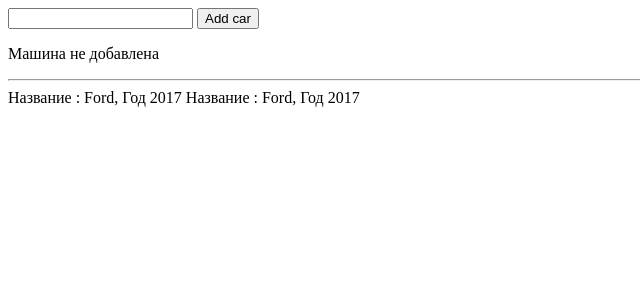
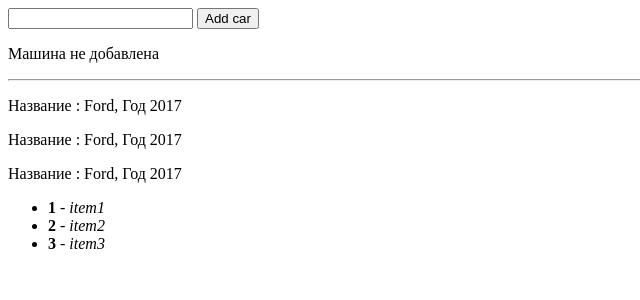
Before and after one commit to andreiHi/study_angular, an Angular app: page / in a window 1280 px wide. Shown: the top 300 px of the page, without its empty margins (0-640 px from the left). Built offline with nearby package versions, Linux system fonts and the light colour scheme.

Commit message:
Директива ngFor

```diff
--- a/src/app/car/car.component.html
+++ b/src/app/car/car.component.html
@@ -1 +1 @@
-{{'Название'}} : {{ getName()}}, Год {{ year}}
+<p>{{'Название'}} : {{ getName()}}, Год {{ year}}</p>
--- a/src/app/cars/cars.component.html
+++ b/src/app/cars/cars.component.html
@@ -5,5 +5,11 @@
 <p >Машина добавлена</p>
 </ng-template>
 <hr>
-<app-car></app-car>
-<app-car></app-car>
+
+<app-car *ngFor="let car of cars"></app-car>
+
+<ul>
+    <li *ngFor="let item of items; let idx = index"><!-- индекс это  текущий индекс отображаемой ячейки-->
+        <b>{{idx + 1}}</b> - <i>{{item.name}}</i>
+    </li>
+</ul>
--- a/src/app/cars/cars.component.ts
+++ b/src/app/cars/cars.component.ts
@@ -8,13 +8,15 @@ import { Component } from '@angular/core';
 export class CarsComponent {
 
   constructor() { }
-
-
+  cars = ['Ford', 'Audi', 'BMW'];
+  items = [ {id : 3, name : 'item1'}, {id : 6, name : 'item2'}, {id : 9, name : 'item3'}];
   carName = '';
   addCarStatus = false;
 
   addCar() {
     this.addCarStatus = true;
+    this.cars.push(this.carName);
+    this.carName  = '';
   }
 
 
```
